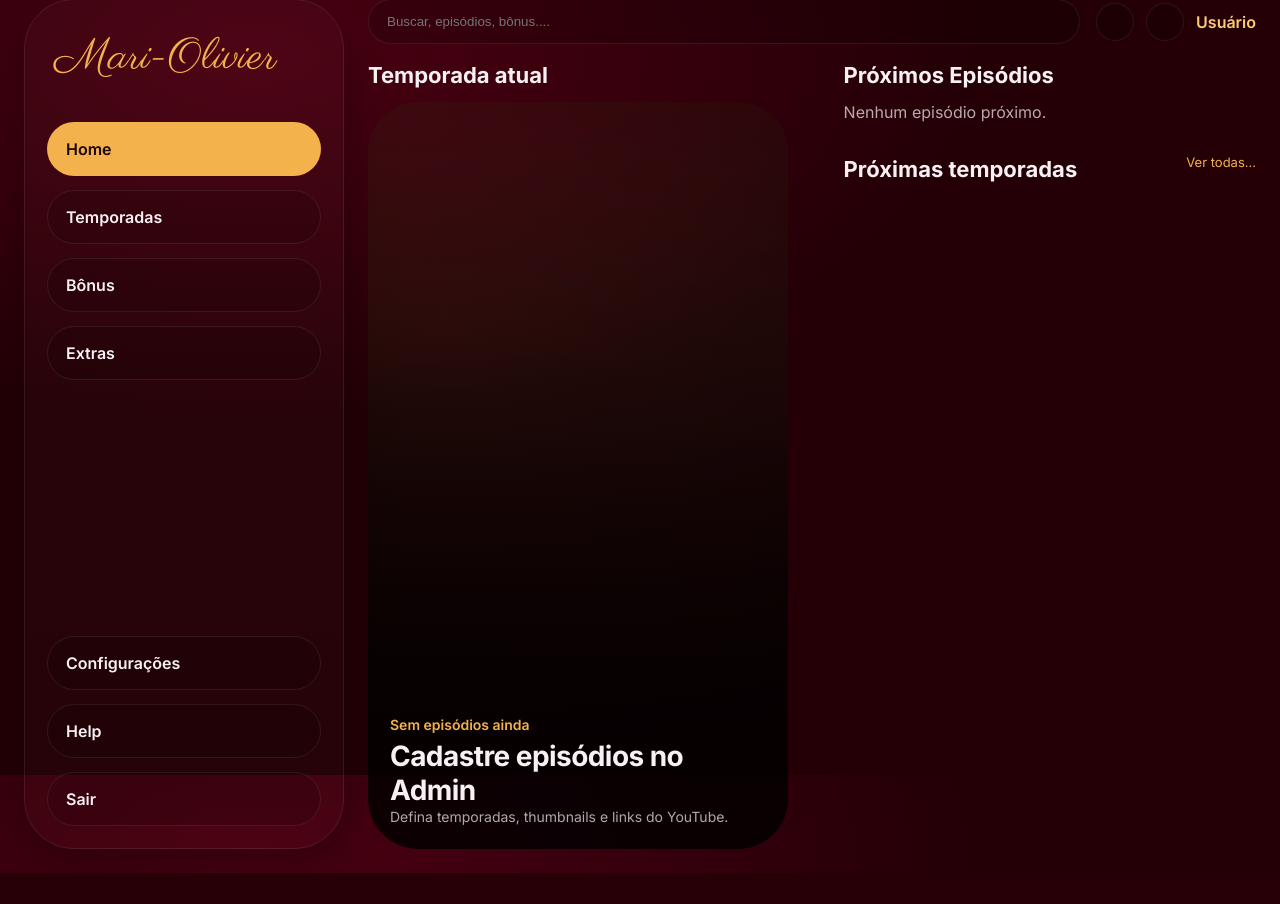
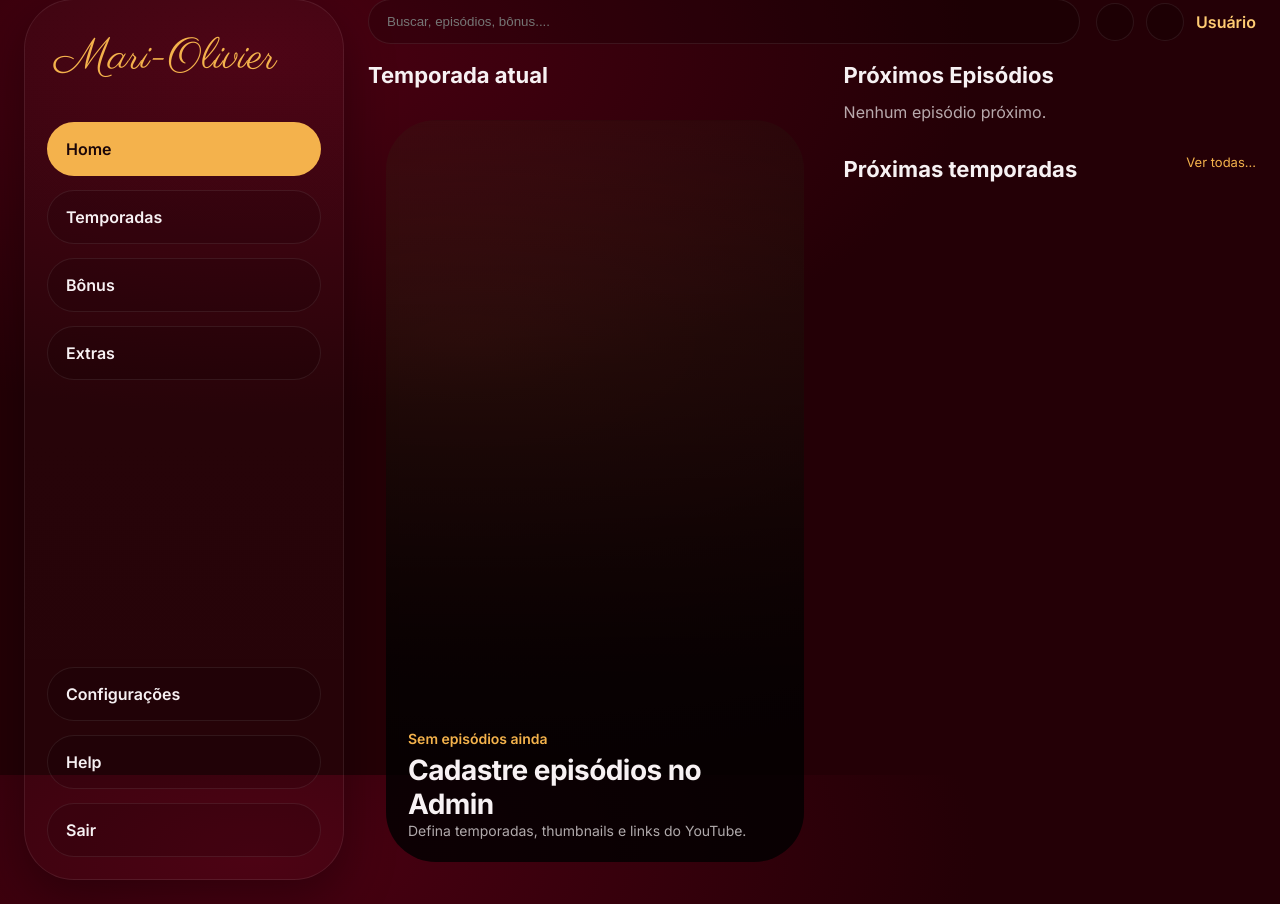
Before and after one commit to Hunter954/MariOlivier, a Flask app: page / in a window 1280 px wide. Shown: the part 25-929 px from the top of the page. Before the commit the page ends 898 px from the top, so only its background shows below. Run offline with Flask 3, Linux system fonts and the light colour scheme; the visitor is signed in with stand-in values (Sample User, id 1); data that the repository does not hold is empty.

Commit message:
Add files via upload

```diff
--- a/app/static/css/app.css
+++ b/app/static/css/app.css
@@ -38,7 +38,7 @@ a{color:inherit;text-decoration:none}
 .section-title{font-size:22px;font-weight:700;margin:0 0 14px}
 
 .app-shell{display:flex;min-height:100vh;padding:24px;gap:24px}
-.main{flex:1;min-width:0}
+.main{flex:1;min-width:0;display:flex;flex-direction:column;min-height:0}
 
 .sidebar{
   width:320px;
@@ -123,8 +123,14 @@ a{color:inherit;text-decoration:none}
   display:grid;
   grid-template-columns: 1.1fr 1fr;
   gap:22px;
+  flex:1;
+  min-height:0;
+  align-items:stretch;
 }
-.col-left,.col-right{min-width:0}
+.col-left,.col-right{min-width:0;min-height:0}
+.col-left{display:flex;flex-direction:column;height:100%;}
+.col-left .hero{flex:1;min-height:0;}
+
 
 .card{
   border:1px solid var(--stroke);
@@ -178,8 +184,13 @@ a{color:inherit;text-decoration:none}
   width:170px; flex:0 0 auto;
   padding:16px;
   position:relative;
+  border:none;
+  box-shadow:none;
+  background:transparent;
 }
 .card.season .thumb{width:100%;height:210px;border-radius:28px}
+.card.season .thumb{border:1px solid var(--stroke); background:rgba(0,0,0,.08);}
+
 .season-label{
   position:absolute;left:16px;top:14px;
   font-weight:700;font-size:13px;
@@ -196,19 +207,6 @@ a{color:inherit;text-decoration:none}
   border:1px solid var(--stroke);
   background: rgba(0,0,0,.14);
   box-shadow: var(--shadow);
-}
-/* HERO (Temporada atual) — sem borda/sombra externa e alinhado à esquerda */
-.hero.card.big{
-  padding:0;
-  border:none;
-  background: transparent;
-  box-shadow:none;
-}
-.hero-story{
-  margin:0;                 /* antes era centralizado */
-  border:none;              /* remove outline do player */
-  box-shadow:none;          /* remove halo/sombra */
-  background: transparent;  /* remove fundo escuro */
 }
 .hero-cover{position:absolute;inset:0}
 .hero-thumb{
@@ -372,3 +370,14 @@ label{display:block;font-weight:700;font-size:13px;margin-bottom:8px}
   .grid-seasons{grid-template-columns: repeat(2, minmax(0, 1fr))}
   .grid-episodes{grid-template-columns:1fr}
 }
+
+
+/* HERO: sem borda/sombra e alinhado à esquerda, ocupando a altura até a base da sidebar */
+.hero{border:none;box-shadow:none;background:transparent;padding:0;}
+.hero-story{
+  margin:0;           /* não centraliza */
+  border:none;        /* remove outline do player */
+  box-shadow:none;    /* remove sombra preta */
+  background:transparent;
+  align-self:flex-start;
+}
```
